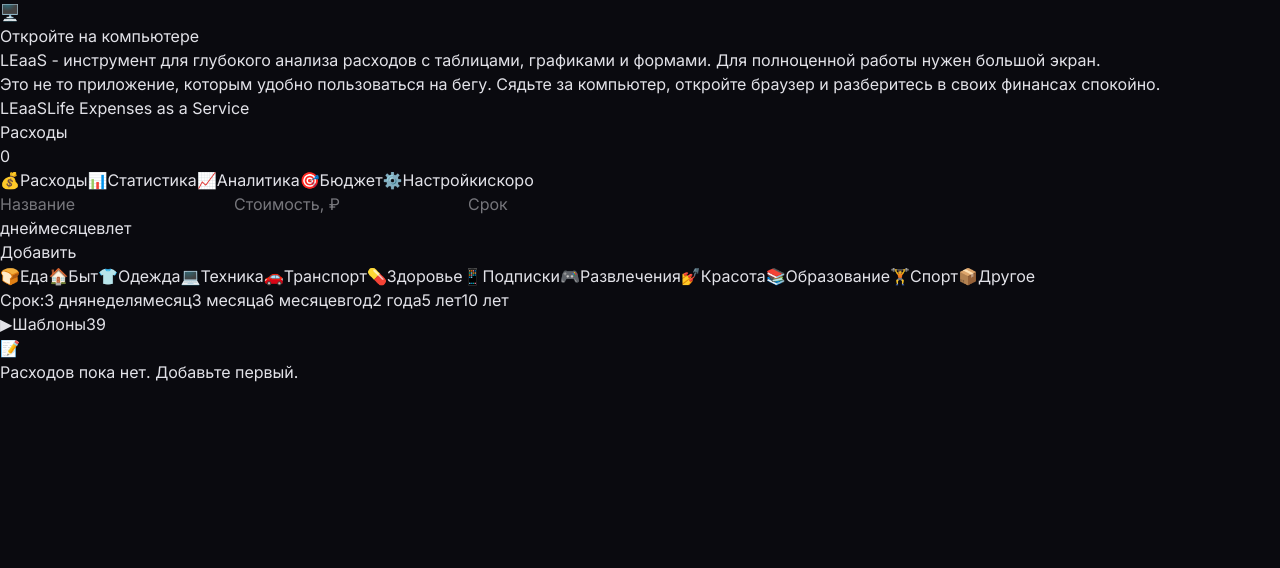
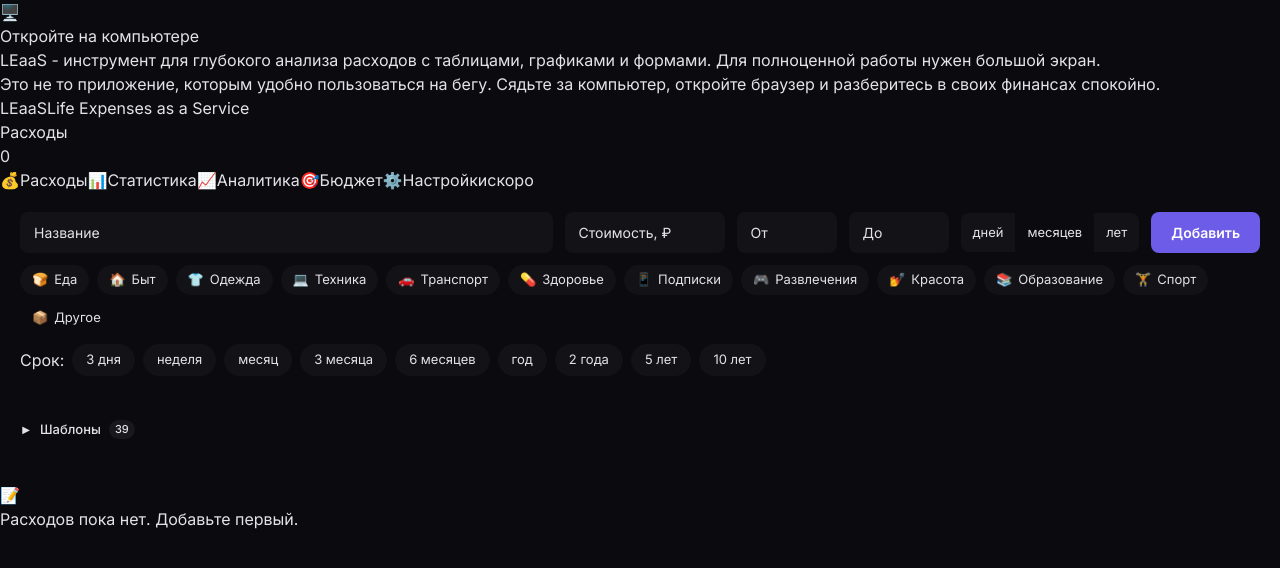
Before and after one commit to WarLikeLaux/leaas, a React (Vite) app: page / in a window 1280 px wide. Shown: the top 568 px of the page. Built offline with nearby package versions, Linux system fonts and the light colour scheme.

Commit message:
#2 - added lifespan range inputs, both dates display, elapsed hint and avg lifespan suggestion

```diff
--- a/src/components/EditExpenseModal.tsx
+++ b/src/components/EditExpenseModal.tsx
@@ -1,9 +1,11 @@
-import { useState, useEffect, type FormEvent } from 'react'
-import { lifespanToDays } from '@/utils/calculations'
-import { isExpenseActive, getRemainingDays } from '@/utils/expenseStatus'
+import { useState, useEffect, useMemo, type FormEvent } from 'react'
+import { lifespanToDays, formatLifespan } from '@/utils/calculations'
+import { getExpenseStatus, getRemainingDaysRange, type ExpenseStatus } from '@/utils/expenseStatus'
 import { pluralizeDays, pluralizeMonths, pluralizeYears } from '@/utils/pluralize'
 import { LIFESPAN_PRESETS } from '@/constants/presets'
 import { CATEGORIES, type Expense, type ExpenseCategory, type Period } from '@/types/expense'
+import s from './EditExpenseModal.module.css'
+import f from './ExpenseForm.module.css'
 
 interface EditExpenseModalProps {
   expense: Expense
@@ -21,6 +23,25 @@
   return pluralizeDays(count)
 }
 
+function formatStatusLabel(status: ExpenseStatus, range: { min: number; max: number }): string {
+  if (status === 'expired') return 'Требует замены'
+  if (status === 'warning') return `≈${range.max} дней осталось`
+  if (range.min === range.max) return `${range.min} дней осталось`
+  return `${range.min} - ${range.max} дней осталось`
+}
+
+function statusBadgeClass(status: ExpenseStatus): string {
+  if (status === 'expired') return s.statusExpired
+  if (status === 'warning') return s.statusWarning
+  return s.statusActive
+}
+
+function getElapsedDays(startDate: string): number {
+  const start = new Date(startDate)
+  const now = new Date()
+  return Math.max(0, Math.ceil((now.getTime() - start.getTime()) / (1000 * 60 * 60 * 24)))
+}
+
 function EditExpenseModal({
   expense,
   onSave,
@@ -30,12 +51,13 @@
 }: EditExpenseModalProps) {
   const [name, setName] = useState(expense.name)
   const [cost, setCost] = useState(String(expense.cost))
-  const [lifespanValue, setLifespanValue] = useState(String(expense.lifespanValue))
+  const [lifespanMin, setLifespanMin] = useState(String(expense.lifespanMin))
+  const [lifespanMax, setLifespanMax] = useState(String(expense.lifespanMax))
   const [period, setPeriod] = useState<Period>(expense.lifespanPeriod)
   const [category, setCategory] = useState<ExpenseCategory>(expense.category)
   const [startDate, setStartDate] = useState(expense.startDate)
 
-  const numericLifespan = parseFloat(lifespanValue) || 0
+  const numericLifespan = parseFloat(lifespanMin) || 0
 
   useEffect(() => {
     function handleKey(e: KeyboardEvent) {
@@ -49,17 +71,21 @@
     e.preventDefault()
 
     const parsedCost = parseFloat(cost)
-    const parsedLifespan = parseFloat(lifespanValue)
+    const parsedMin = parseFloat(lifespanMin)
+    const parsedMax = parseFloat(lifespanMax || lifespanMin)
 
     if (!name.trim()) return
     if (isNaN(parsedCost) || parsedCost <= 0) return
-    if (isNaN(parsedLifespan) || parsedLifespan <= 0) return
+    if (isNaN(parsedMin) || parsedMin <= 0) return
+    if (isNaN(parsedMax) || parsedMax < parsedMin) return
 
     onSave(expense.id, {
       name: name.trim(),
       cost: parsedCost,
-      lifespanDays: lifespanToDays(parsedLifespan, period),
-      lifespanValue: parsedLifespan,
+      lifespanMin: parsedMin,
+      lifespanMax: parsedMax,
+      lifespanDaysMin: lifespanToDays(parsedMin, period),
+      lifespanDaysMax: lifespanToDays(parsedMax, period),
       lifespanPeriod: period,
       category,
       startDate,
@@ -68,10 +94,27 @@
     onClose()
   }
 
-  const active = isExpenseActive(expense)
-  const remaining = getRemainingDays(expense)
+  const status = getExpenseStatus(expense)
+  const remaining = getRemainingDaysRange(expense)
+  const elapsed = getElapsedDays(expense.startDate)
+
+  const avgLifespanDays = useMemo(() => {
+    if (expense.replacementCount === 0) return null
+    const created = new Date(expense.createdAt)
+    const now = new Date()
+    const totalDays = Math.ceil((now.getTime() - created.getTime()) / (1000 * 60 * 60 * 24))
+    return Math.round(totalDays / (expense.replacementCount + 1))
+  }, [expense.createdAt, expense.replacementCount])
+
+  const rangeHint = useMemo(() => {
+    if (avgLifespanDays === null) return null
+    const { lifespanDaysMin, lifespanDaysMax } = expense
+    if (avgLifespanDays >= lifespanDaysMin && avgLifespanDays <= lifespanDaysMax) return null
+    return avgLifespanDays
+  }, [avgLifespanDays, expense])
 
   function handleRemove() {
+    if (!window.confirm(`Удалить «${expense.name}»?`)) return
     onRemove(expense.id)
     onClose()
   }
@@ -82,46 +125,45 @@
   }
 
   function handleLifespanPreset(preset: (typeof LIFESPAN_PRESETS)[number]) {
-    setLifespanValue(String(preset.value))
+    setLifespanMin(String(preset.value))
+    setLifespanMax(String(preset.value))
     setPeriod(preset.period)
   }
 
   return (
-    <div className="modal-overlay" onClick={onClose}>
-      <div className="modal" onClick={(e) => e.stopPropagation()}>
-        <div className="modal-header">
-          <div className="modal-header-left">
-            <h2 className="modal-title">Редактирование</h2>
-            <span
-              className={`status-badge ${active ? 'status-badge--active' : 'status-badge--expired'}`}
-            >
-              {active ? `${remaining} дн. осталось` : 'Требует замены'}
+    <div className={s.overlay} onClick={onClose}>
+      <div className={s.modal} onClick={(e) => e.stopPropagation()}>
+        <div className={s.header}>
+          <div className={s.headerLeft}>
+            <h2 className={s.title}>Редактирование</h2>
+            <span className={`${s.statusBadge} ${statusBadgeClass(status)}`}>
+              {formatStatusLabel(status, remaining)}
             </span>
             {expense.replacementCount > 0 && (
-              <span className="status-badge status-badge--neutral">
+              <span className={`${s.statusBadge} ${s.statusNeutral}`}>
                 замен {expense.replacementCount}×
               </span>
             )}
           </div>
-          <button className="modal-close" onClick={onClose}>
+          <button className={s.close} onClick={onClose}>
             ×
           </button>
         </div>
-        <form className="modal-form" onSubmit={handleSubmit}>
-          <div className="modal-field">
-            <label className="modal-label">Название</label>
+        <form className={s.form} onSubmit={handleSubmit}>
+          <div className={s.field}>
+            <label className={s.label}>Название</label>
             <input
-              className="form-input"
+              className={f.input}
               type="text"
               value={name}
               onChange={(e) => setName(e.target.value)}
               required
             />
           </div>
-          <div className="modal-field">
-            <label className="modal-label">Стоимость, ₽</label>
+          <div className={s.field}>
+            <label className={s.label}>Стоимость, ₽</label>
             <input
-              className="form-input"
+              className={f.input}
               type="number"
               value={cost}
               onChange={(e) => setCost(e.target.value)}
@@ -130,14 +172,14 @@
               required
             />
           </div>
-          <div className="modal-field">
-            <label className="modal-label">Категория</label>
-            <div className="form-categories">
+          <div className={s.field}>
+            <label className={s.label}>Категория</label>
+            <div className={f.categories}>
               {CATEGORIES.map((c) => (
                 <button
                   key={c.value}
                   type="button"
-                  className={`form-category ${category === c.value ? 'form-category--active' : ''}`}
+                  className={`${f.category} ${category === c.value ? f.categoryActive : ''}`}
                   onClick={() => setCategory(c.value)}
                 >
                   <span>{c.icon}</span>
@@ -146,34 +188,53 @@
               ))}
             </div>
           </div>
-          <div className="modal-field">
-            <label className="modal-label">Дата начала</label>
+          <div className={s.field}>
+            <label className={s.label}>
+              {expense.replacementCount > 0 ? 'Дата последней замены' : 'Дата начала'}
+              <span className={s.labelHint}> · идёт {formatLifespan(elapsed)}</span>
+            </label>
             <input
-              className="form-input"
+              className={f.input}
               type="date"
               value={startDate}
               onChange={(e) => setStartDate(e.target.value)}
               required
             />
+            {expense.replacementCount > 0 && (
+              <div className={s.labelSub}>
+                Дата начала: {new Date(expense.createdAt).toLocaleDateString('ru-RU')}
+              </div>
+            )}
           </div>
-          <div className="modal-field">
-            <label className="modal-label">Срок</label>
-            <div className="modal-lifespan-row">
+          <div className={s.field}>
+            <label className={s.label}>Срок (от - до)</label>
+            <div className={s.lifespanRow}>
               <input
-                className="form-input form-input--lifespan"
+                className={`${f.input} ${f.inputLifespan}`}
                 type="number"
-                value={lifespanValue}
-                onChange={(e) => setLifespanValue(e.target.value)}
+                placeholder="От"
+                value={lifespanMin}
+                onChange={(e) => setLifespanMin(e.target.value)}
                 min="0"
                 step="any"
                 required
               />
-              <div className="form-toggle-group">
+              <span className={s.lifespanDash}>-</span>
+              <input
+                className={`${f.input} ${f.inputLifespan}`}
+                type="number"
+                placeholder="До"
+                value={lifespanMax}
+                onChange={(e) => setLifespanMax(e.target.value)}
+                min="0"
+                step="any"
+              />
+              <div className={f.toggleGroup}>
                 {PERIOD_OPTIONS.map((p) => (
                   <button
                     key={p}
                     type="button"
-                    className={`form-toggle ${period === p ? 'form-toggle--active' : ''}`}
+                    className={`${f.toggle} ${period === p ? f.toggleActive : ''}`}
                     onClick={() => setPeriod(p)}
                   >
                     {getPeriodLabel(p, numericLifespan)}
@@ -181,12 +242,18 @@
                 ))}
               </div>
             </div>
-            <div className="form-lifespan-presets">
+            {rangeHint !== null && (
+              <div className={s.hint}>
+                💡 Фактический средний срок: {formatLifespan(rangeHint)} - отличается от
+                настроенного диапазона
+              </div>
+            )}
+            <div className={f.lifespanPresets}>
               {LIFESPAN_PRESETS.map((preset) => (
                 <button
                   key={preset.label}
                   type="button"
-                  className="form-preset"
+                  className={f.preset}
                   onClick={() => handleLifespanPreset(preset)}
                 >
                   {preset.label}
@@ -194,17 +261,15 @@
               ))}
             </div>
           </div>
-          <div className="modal-actions">
-            <button type="button" className="modal-action-delete" onClick={handleRemove}>
+          <div className={s.actions}>
+            <button type="button" className={s.actionDelete} onClick={handleRemove}>
               Удалить
             </button>
-            <div className="modal-actions-right">
-              {!active && (
-                <button type="button" className="modal-action-replace" onClick={handleReplace}>
-                  🔄 Заменить
-                </button>
-              )}
-              <button className="form-button" type="submit">
+            <div className={s.actionsRight}>
+              <button type="button" className={s.actionReplace} onClick={handleReplace}>
+                🔄 Заменить
+              </button>
+              <button className={f.button} type="submit">
                 Сохранить
               </button>
             </div>
--- a/src/components/ExpenseForm.tsx
+++ b/src/components/ExpenseForm.tsx
@@ -4,6 +4,7 @@
 import { pluralizeDays, pluralizeMonths, pluralizeYears } from '@/utils/pluralize'
 import { EXPENSE_PRESETS, LIFESPAN_PRESETS } from '@/constants/presets'
 import { CATEGORIES, type Expense, type ExpenseCategory, type Period } from '@/types/expense'
+import s from './ExpenseForm.module.css'
 
 interface ExpenseFormProps {
   onAdd: (expense: Omit<Expense, 'id' | 'createdAt'>) => void
@@ -20,28 +21,33 @@
 function ExpenseForm({ onAdd }: ExpenseFormProps) {
   const [name, setName] = useState('')
   const [cost, setCost] = useState('')
-  const [lifespanValue, setLifespanValue] = useState('')
+  const [lifespanMin, setLifespanMin] = useState('')
+  const [lifespanMax, setLifespanMax] = useState('')
   const [period, setPeriod] = useState<Period>('months')
   const [category, setCategory] = useState<ExpenseCategory>('other')
   const [presetsOpen, setPresetsOpen] = useState(false)
 
-  const numericLifespan = parseFloat(lifespanValue) || 0
+  const numericLifespan = parseFloat(lifespanMin) || 0
 
   function handleSubmit(e: FormEvent) {
     e.preventDefault()
 
     const parsedCost = parseFloat(cost)
-    const parsedLifespan = parseFloat(lifespanValue)
+    const parsedMin = parseFloat(lifespanMin)
+    const parsedMax = parseFloat(lifespanMax || lifespanMin)
 
     if (!name.trim()) return
     if (isNaN(parsedCost) || parsedCost <= 0) return
-    if (isNaN(parsedLifespan) || parsedLifespan <= 0) return
+    if (isNaN(parsedMin) || parsedMin <= 0) return
+    if (isNaN(parsedMax) || parsedMax < parsedMin) return
 
     onAdd({
       name: name.trim(),
       cost: parsedCost,
-      lifespanDays: lifespanToDays(parsedLifespan, period),
-      lifespanValue: parsedLifespan,
+      lifespanMin: parsedMin,
+      lifespanMax: parsedMax,
+      lifespanDaysMin: lifespanToDays(parsedMin, period),
+      lifespanDaysMax: lifespanToDays(parsedMax, period),
       lifespanPeriod: period,
       category,
       startDate: todayISO(),
@@ -50,11 +56,13 @@
 
     setName('')
     setCost('')
-    setLifespanValue('')
+    setLifespanMin('')
+    setLifespanMax('')
   }
 
   function handleLifespanPreset(preset: (typeof LIFESPAN_PRESETS)[number]) {
-    setLifespanValue(String(preset.value))
+    setLifespanMin(String(preset.value))
+    setLifespanMax(String(preset.value))
     setPeriod(preset.period)
   }
 
@@ -62,8 +70,10 @@
     onAdd({
       name: preset.name,
       cost: preset.cost,
-      lifespanDays: preset.lifespanDays,
-      lifespanValue: preset.lifespanValue,
+      lifespanMin: preset.lifespanMin,
+      lifespanMax: preset.lifespanMax,
+      lifespanDaysMin: preset.lifespanDaysMin,
+      lifespanDaysMax: preset.lifespanDaysMax,
       lifespanPeriod: preset.lifespanPeriod,
       category: preset.category,
       startDate: todayISO(),
@@ -72,11 +82,11 @@
   }
 
   return (
-    <div className="expense-form-wrapper">
-      <form className="expense-form" onSubmit={handleSubmit}>
-        <div className="form-row">
+    <div className={s.wrapper}>
+      <form className={s.form} onSubmit={handleSubmit}>
+        <div className={s.row}>
           <input
-            className="form-input"
+            className={s.input}
             type="text"
             placeholder="Название"
             value={name}
@@ -84,7 +94,7 @@
             required
           />
           <input
-            className="form-input form-input--cost"
+            className={`${s.input} ${s.inputCost}`}
             type="number"
             placeholder="Стоимость, ₽"
             value={cost}
@@ -94,37 +104,46 @@
             required
           />
           <input
-            className="form-input form-input--lifespan"
+            className={`${s.input} ${s.inputLifespan}`}
             type="number"
-            placeholder="Срок"
-            value={lifespanValue}
-            onChange={(e) => setLifespanValue(e.target.value)}
+            placeholder="От"
+            value={lifespanMin}
+            onChange={(e) => setLifespanMin(e.target.value)}
             min="0"
             step="any"
             required
           />
-          <div className="form-toggle-group">
+          <input
+            className={`${s.input} ${s.inputLifespan}`}
+            type="number"
+            placeholder="До"
+            value={lifespanMax}
+            onChange={(e) => setLifespanMax(e.target.value)}
+            min="0"
+            step="any"
+          />
+          <div className={s.toggleGroup}>
             {PERIOD_OPTIONS.map((p) => (
               <button
                 key={p}
                 type="button"
-                className={`form-toggle ${period === p ? 'form-toggle--active' : ''}`}
+                className={`${s.toggle} ${period === p ? s.toggleActive : ''}`}
                 onClick={() => setPeriod(p)}
               >
                 {getPeriodLabel(p, numericLifespan)}
               </button>
             ))}
           </div>
-          <button className="form-button" type="submit">
+          <button className={s.button} type="submit">
             Добавить
           </button>
         </div>
-        <div className="form-categories">
+        <div className={s.categories}>
           {CATEGORIES.map((c) => (
             <button
               key={c.value}
               type="button"
-              className={`form-category ${category === c.value ? 'form-category--active' : ''}`}
+              className={`${s.category} ${category === c.value ? s.categoryActive : ''}`}
               onClick={() => setCategory(c.value)}
             >
               <span>{c.icon}</span>
@@ -132,13 +151,13 @@
             </button>
           ))}
         </div>
-        <div className="form-lifespan-presets">
-          <span className="form-presets-label">Срок:</span>
+        <div className={s.lifespanPresets}>
+          <span className={s.presetsLabel}>Срок:</span>
           {LIFESPAN_PRESETS.map((preset) => (
             <button
               key={preset.label}
               type="button"
-              className="form-preset"
+              className={s.preset}
               onClick={() => handleLifespanPreset(preset)}
             >
               {preset.label}
@@ -146,23 +165,19 @@
           ))}
         </div>
       </form>
-      <div className="form-presets">
-        <button
-          type="button"
-          className="form-presets-toggle"
-          onClick={() => setPresetsOpen((v) => !v)}
-        >
+      <div className={s.presets}>
+        <button type="button" className={s.presetsToggle} onClick={() => setPresetsOpen((v) => !v)}>
           <span>{presetsOpen ? '▼' : '▶'}</span>
           Шаблоны
-          <span className="form-presets-count">{EXPENSE_PRESETS.length}</span>
+          <span className={s.presetsCount}>{EXPENSE_PRESETS.length}</span>
         </button>
         {presetsOpen && (
-          <div className="form-presets-list">
+          <div className={s.presetsList}>
             {EXPENSE_PRESETS.map((preset) => (
               <button
                 key={preset.name}
                 type="button"
-                className="form-preset"
+                className={s.preset}
                 onClick={() => handleExpensePreset(preset)}
               >
                 {preset.name}
```
